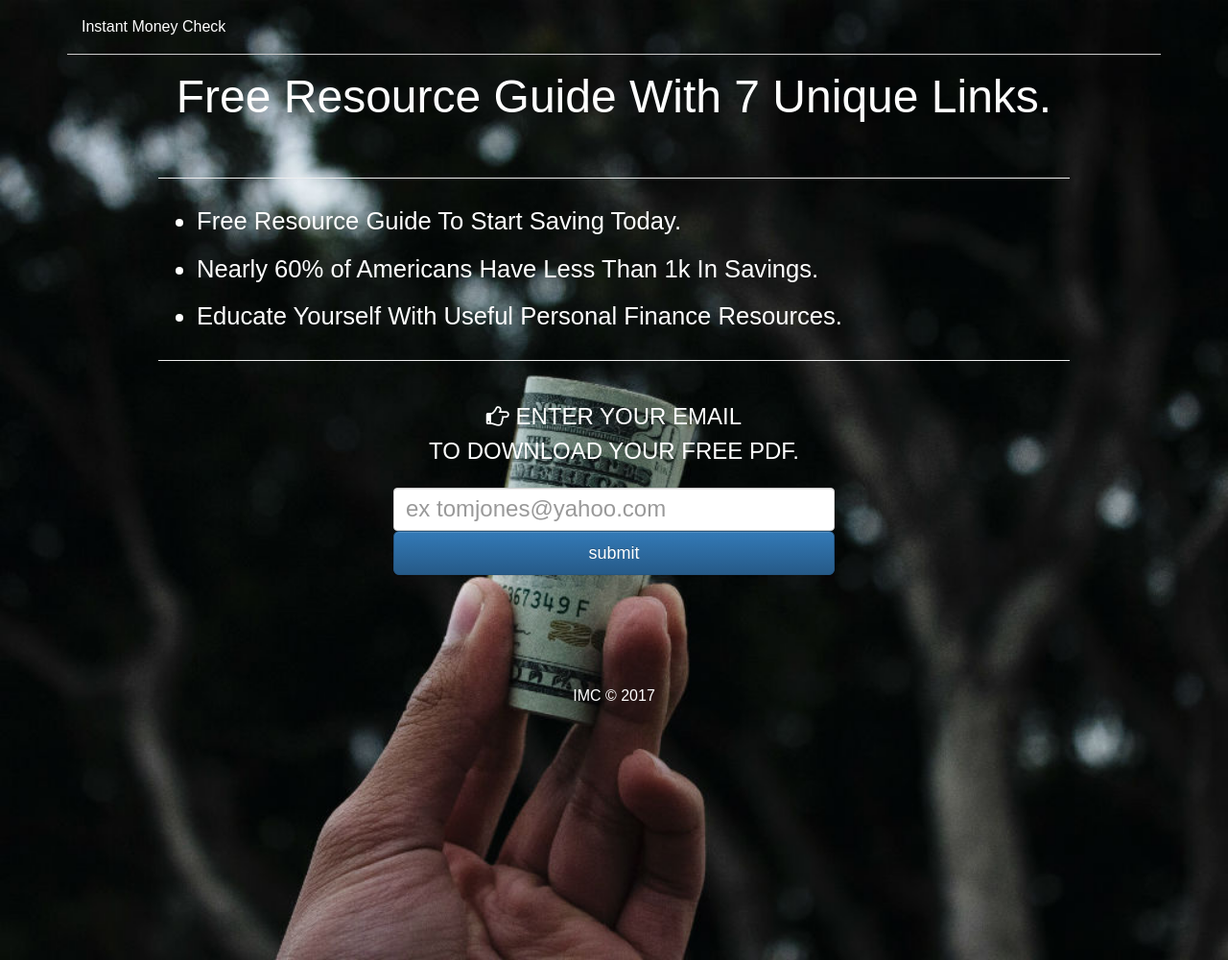
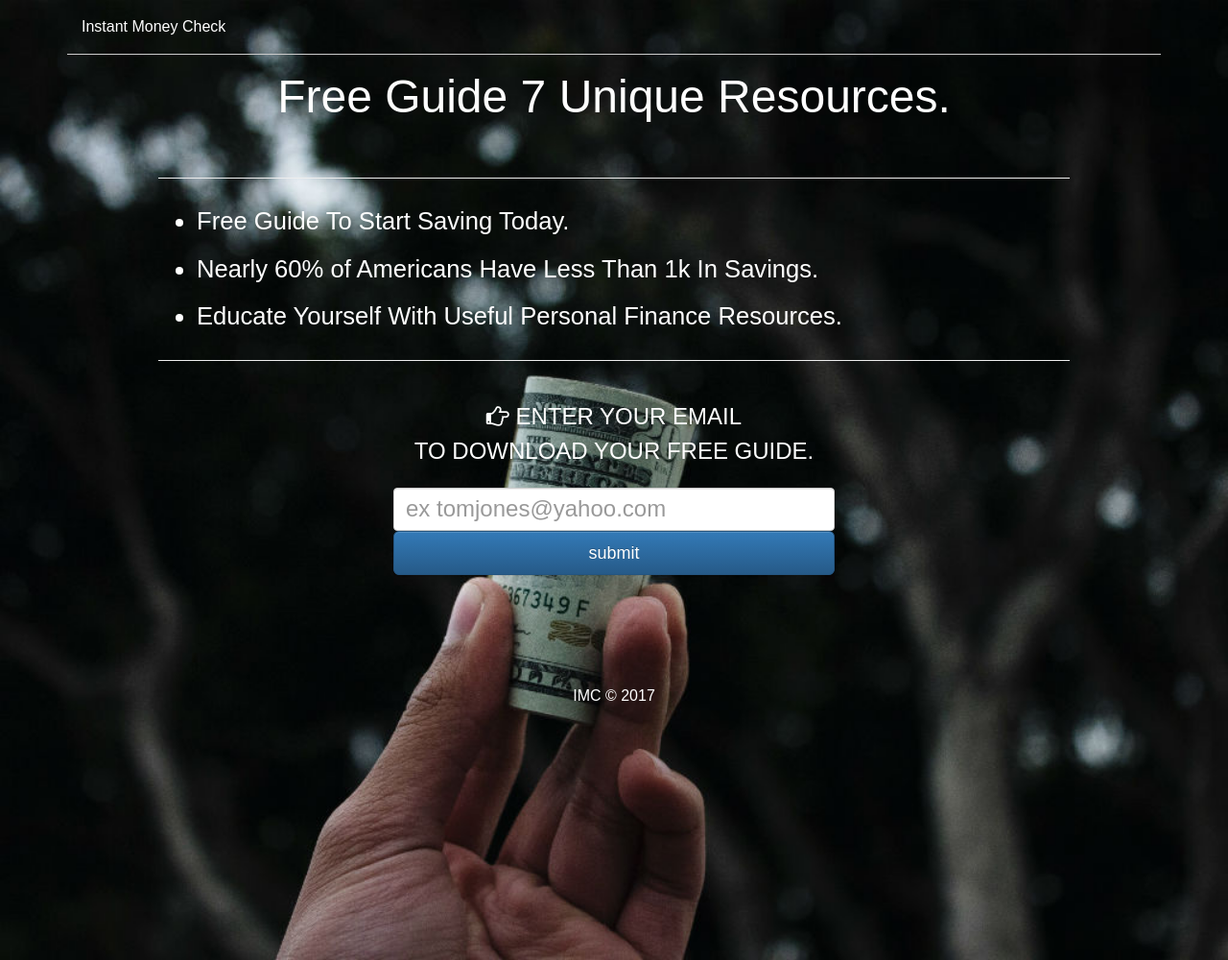
Before and after one commit to jirishus/imc-ui, a website: page index.html in a window 1280 px wide. Shown: the whole page at 96% size. Drawn offline with nearby package versions, Linux system fonts and the light colour scheme.

Commit message:
better verbage

```diff
--- a/index.html
+++ b/index.html
@@ -30,7 +30,7 @@
 
     <div class="row imc-hero">
       <div class="col-md-10 col-md-offset-1">
-        <h1> Free Resource Guide With 7 Unique Links. </h1>
+        <h1> Free Guide 7 Unique Resources. </h1>
       </div>
     </div>
 
@@ -38,13 +38,13 @@
       <div class="col-md-10 col-md-offset-1 cta-content">
 
       <ul class="saving-list">
-        <li>Free Resource Guide To Start Saving Today.</li >
+        <li>Free Guide To Start Saving Today.</li >
         <li>Nearly 60% of Americans Have Less Than 1k In Savings.</li>
         <li>Educate Yourself With Useful Personal Finance Resources.</li>
       </ul>
 
     <h2 id="download-text"><i class="fa fa-hand-o-right"></i>
-      Enter Your Email <br /> To Download Your Free PDF.
+      Enter Your Email <br /> To Download Your Free Guide.
     </h2>
 
     <div class="row">
```
